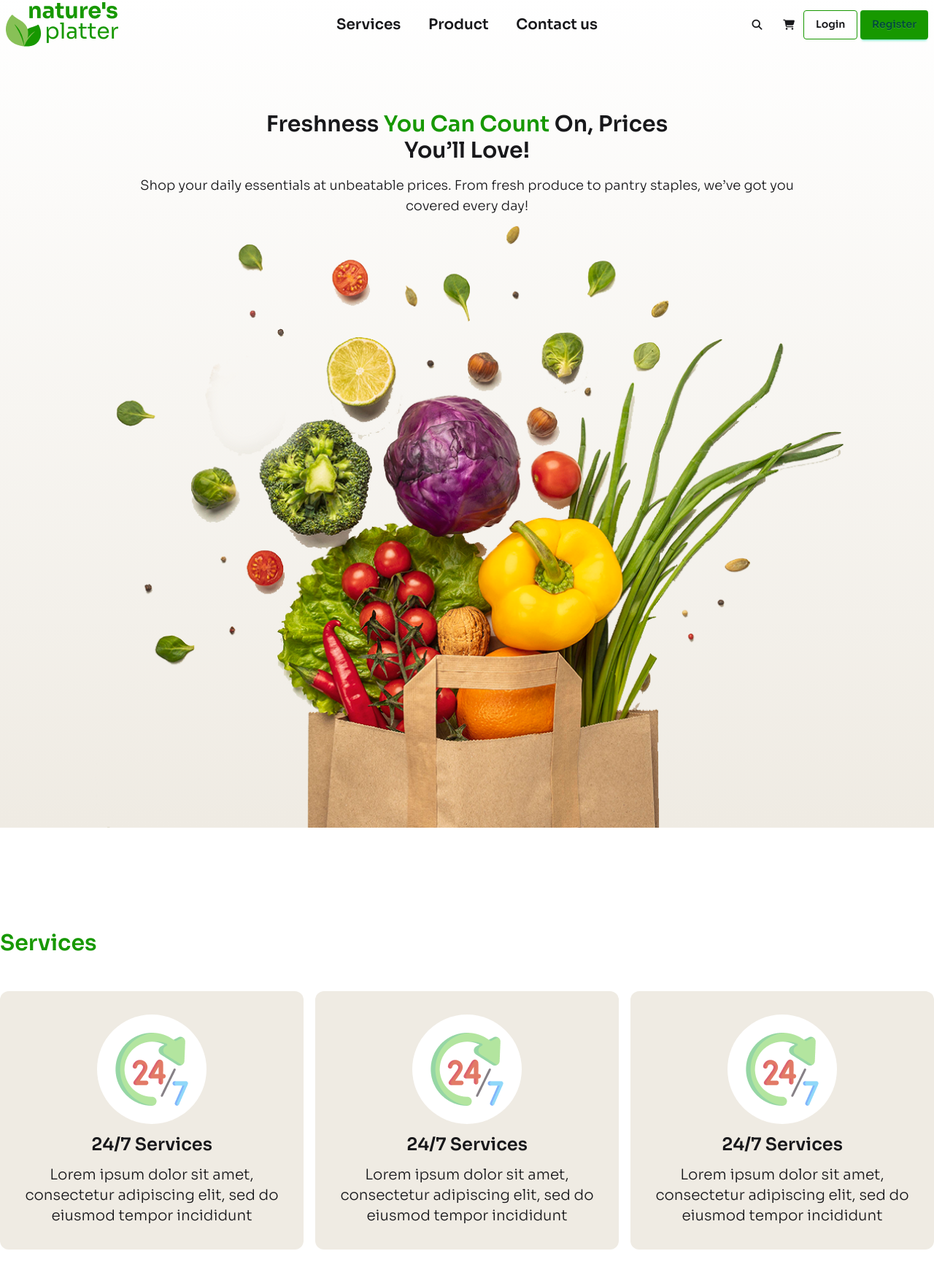
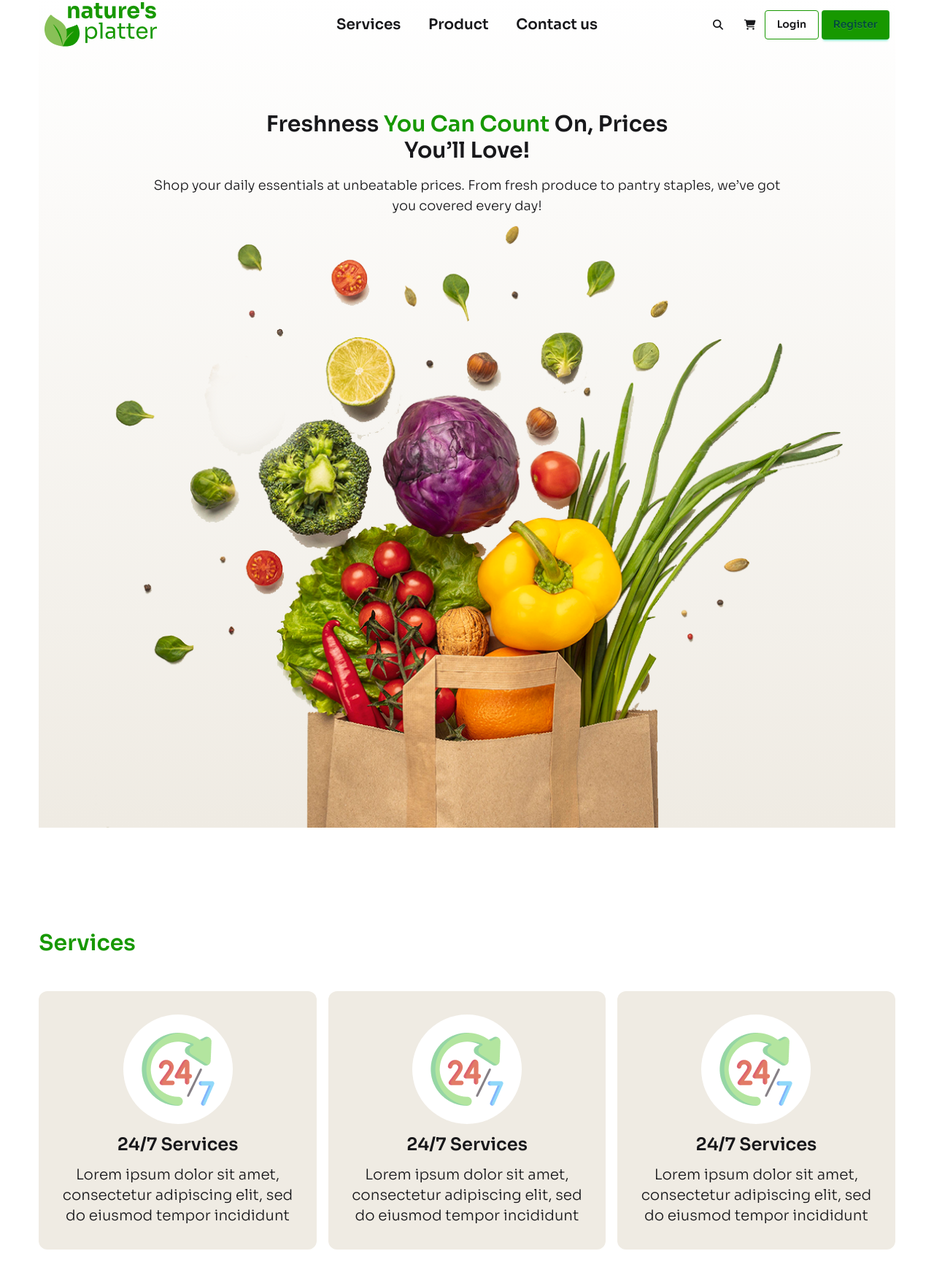
Before and after one commit to programmarimran/assignment3-0002, a plain HTML site: page index.html in a window 1280 px wide. Shown: the part 5-1756 px from the top of the page at 73% size. Drawn offline with nearby package versions, Linux system fonts and the light colour scheme.

Commit message:
added a third commit

```diff
--- a/index.html
+++ b/index.html
@@ -54,7 +54,7 @@
 </head>
 <body class="sora">
     <!-- header section is start -->
-    <header class="mb-[140px] bg-gradient-to-t from-[#EFEBE3]">
+    <header class="mb-[140px] bg-gradient-to-t from-[#EFEBE3] w-11/12 mx-auto">
 
      <section class="max-w-screen-xl mx-auto">
        <!-- navber start -->
@@ -109,9 +109,9 @@
 
         <!-- text -->
         <div class="text-center space-y-4">
-          <h1 class="font-semibold text-3xl text-text-color w-3/6 mx-auto">Freshness <span class="text-btn-color">You Can
+          <h1 class="font-semibold text-2xl md:text-3xl text-text-color md:w-3/6 mx-auto">Freshness <span class="text-btn-color">You Can
             Count</span> On, Prices You’ll Love!</h1>
-          <p class="font-light text-lg text-text-color w-3/4 mx-auto">Shop your daily essentials at unbeatable prices. From fresh produce to pantry staples, we’ve got you covered every day!</p>
+          <p class="font-light text-sm md:text-lg text-text-color md:w-3/4 mx-auto">Shop your daily essentials at unbeatable prices. From fresh produce to pantry staples, we’ve got you covered every day!</p>
         </div>
 
         <!-- img -->
@@ -123,11 +123,12 @@
     </header>
 
     <!-- main section is start -->
-     <main>
+     <main class="w-11/12 mx-auto">
       <section class="max-w-screen-xl mx-auto mb-[150px]">
         <h1 class="font-semibold text-3xl text-btn-color mb-12">Services</h1>
-       <div class="grid grid-cols-3 gap-4">
-        <div class="bg-[#EFEBE3] mx-auto text-center rounded-xl p-8 space-y-3 ">
+       <div class="grid grid-cols-1 md:grid-cols-3 gap-4">
+
+        <div class="bg-[#EFEBE3] mx-auto text-center rounded-xl p-8 space-y-3">
           <div class="bg-white w-[150px] h-[150px] mx-auto rounded-full flex justify-center items-center">
             <img class="mx-auto " src="./c2-assets/service.png" alt="">
           </div>
```
